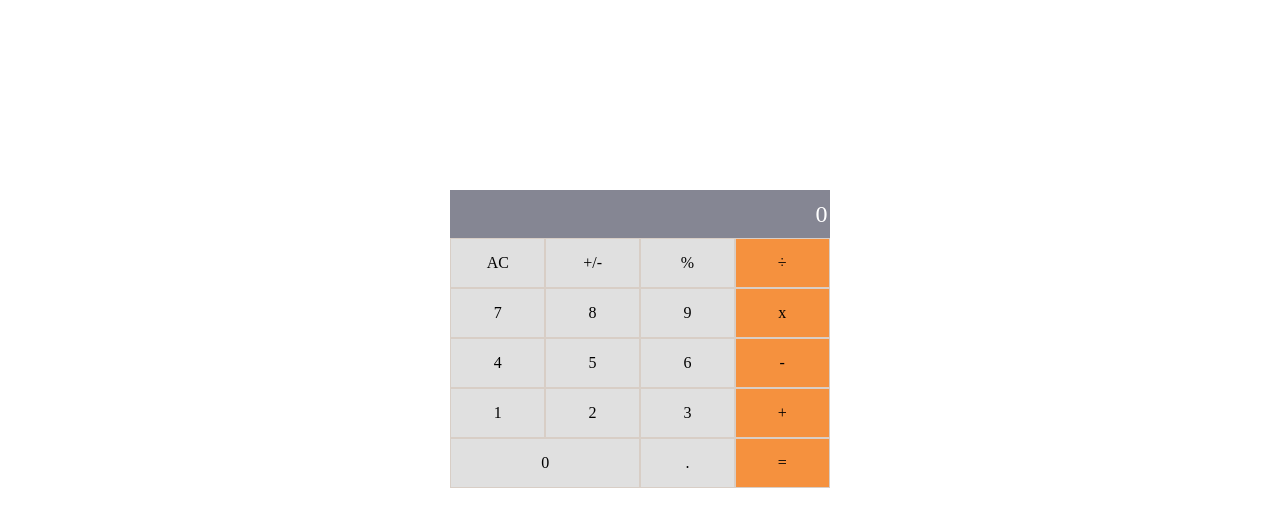
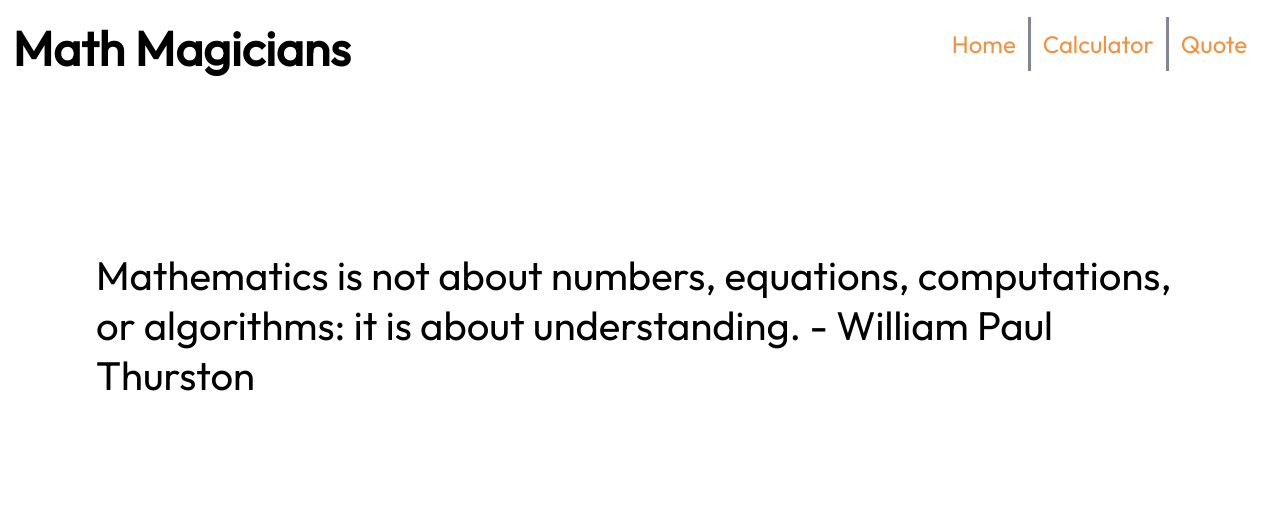
Before and after one commit to NataliaPoletaeva/math-magicians, a React (Create React App) app: page /quote in a window 1280 px wide. Shown: the top 526 px of the page. Built offline with nearby package versions, Linux system fonts and the light colour scheme.

Commit message:
Add all the components and basic styling

```diff
--- a/package.json
+++ b/package.json
@@ -9,6 +9,7 @@
     "big.js": "^6.1.1",
     "react": "^17.0.2",
     "react-dom": "^17.0.2",
+    "react-router-dom": "^6.2.1",
     "react-scripts": "5.0.0",
     "web-vitals": "^2.1.3"
   },
--- a/src/App.js
+++ b/src/App.js
@@ -1,15 +1,34 @@
 import React from 'react';
+import { Routes, Route } from 'react-router-dom';
 import Calculator from './components/Calculator';
+import Nav from './components/Nav';
+import Home from './components/Home';
+import Quote from './components/Quote';
 
-class App extends React.Component {
-  constructor(props) {
-    super(props);
-    this.state = {};
-  }
-
-  render() {
-    return <Calculator />;
-  }
-}
+const App = () => (
+  <>
+    <Nav />
+    <Routes>
+      <Route
+        path="/home"
+        element={(
+          <Home />
+        )}
+      />
+      <Route
+        path="/calculator"
+        element={(
+          <Calculator />
+        )}
+      />
+      <Route
+        path="/quote"
+        element={(
+          <Quote />
+        )}
+      />
+    </Routes>
+  </>
+);
 
 export default App;
--- a/src/components/Calculator.css
+++ b/src/components/Calculator.css
@@ -1,17 +1,90 @@
-main {
+@import url('https://fonts.googleapis.com/css2?family=Outfit:wght@300;400&display=swap');
+
+* {
+  margin: 0;
+  padding: 0;
+  font-family: 'Outfit', sans-serif;
+  font-style: normal;
+}
+
+a {
+  all: unset;
+  cursor: pointer;
+}
+
+h1 {
+  font-size: 3rem;
+  line-height: 4rem;
+  margin-top: 0.5rem;
+}
+
+header {
+  width: 98%;
+  display: flex;
+  justify-content: space-between;
+  align-items: center;
+  margin: 0.5rem auto;
+}
+
+.nav-menu {
+  list-style: none;
+  display: flex;
+  font-size: 1.5rem;
+  margin: 0 0.5rem;
+}
+
+.nav-menu > li {
+  color: #f5913e;
+  padding: 0.75rem;
+}
+
+.nav-menu > li:hover {
+  text-decoration: underline;
+  color: #f78325;
+}
+
+.nav-menu > li:nth-of-type(2n) {
+  border-right: 3px solid #858693;
+  border-left: 3px solid #858693;
+}
+
+h2 {
+  width: 98%;
+  font-size: 2.25rem;
+  margin: 1rem auto;
+}
+
+.calc-title {
+  font-weight: normal;
+}
+
+p {
+  width: 98%;
+  font-size: 1.15rem;
+  margin: 0.5rem auto;
+}
+
+.quote {
+  width: 85%;
+  margin: 7% auto;
+  padding: 5rem 0;
+  font-size: 2.5rem;
+}
+
+.calc {
   display: flex;
   flex-direction: column;
-  margin: 15% auto;
-  width: 30%;
+  margin: 5% auto;
+  width: 45%;
 }
 
 .output {
   text-align: right;
   background-color: #858693;
-  height: 3rem;
+  height: 4rem;
   color: #fff;
-  font-size: 1.5rem;
-  line-height: 3rem;
+  font-size: 3rem;
+  line-height: 4rem;
   padding-right: 2px;
 }
 
@@ -24,10 +97,12 @@ main {
 
 button {
   all: unset;
+  font-size: 2.5rem;
+  line-height: 4rem;
   background-color: #e0e0e0;
   border: 1px solid #d8cec6;
   text-align: center;
-  height: 3rem;
+  height: 4rem;
   cursor: pointer;
 }
 
--- a/src/components/Calculator.js
+++ b/src/components/Calculator.js
@@ -14,6 +14,8 @@ const Calculator = () => {
 
   return (
     <main>
+      <h2 className="calc-title">Let&apos;s do some math!</h2>
+      <div className="calc">
         <div className="output">
           {state.total}
           {state.operation}
@@ -40,6 +42,7 @@ const Calculator = () => {
           <button type="button" onClick={clickEvent}>.</button>
           <button type="button" className="orange" onClick={clickEvent}>=</button>
         </div>
+      </div>
     </main>
   );
 };
--- /dev/null
+++ b/src/components/Home.js
@@ -0,0 +1,51 @@
+import React from 'react';
+import './Calculator.css';
+
+const Home = () => (
+  <div>
+    <h2>Welcome to our page!</h2>
+    <p>
+      Lorem ipsum dolor sit amet, consectetur
+      adipiscing elit, sed do eiusmod tempor incididunt
+      ut labore et dolore magna aliqua.
+      Faucibus scelerisque eleifend donec pretium
+      vulputate sapien nec sagittis aliquam.
+      Eu volutpat odio facilisis mauris sit.
+      Lorem ipsum dolor sit amet consectetur adipiscing.
+      Nisl purus in mollis nunc sed id semper risus in.
+      Volutpat maecenas volutpat blandit
+      aliquam etiam erat velit scelerisque.
+      Nunc lobortis mattis aliquam faucibus purus in.
+      Leo vel orci porta non pulvinar neque.
+      Commodo elit at imperdiet dui. Nisi vitae suscipit
+      tellus mauris. Tempus urna et pharetra pharetra massa.
+      Vitae semper quis lectus nulla at volutpat.
+      Et ligula ullamcorper malesuada proin libero nunc consequat.
+      Odio facilisis mauris sit amet massa
+      vitae tortor condimentum lacinia.
+      Nibh sed pulvinar proin gravida hendrerit lectus a.
+    </p>
+    <p>
+      Viverra justo nec ultrices dui sapien eget mi proin.
+      Hendrerit gravida rutrum quisque non tellus orci.
+      Sit amet facilisis magna etiam tempor.
+      Diam vulputate ut pharetra sit amet.
+      Molestie at elementum eu facilisis.
+      Libero id faucibus nisl tincidunt eget nullam non.
+      Amet justo donec enim diam vulputate ut pharetra.
+      Dolor sed viverra ipsum nunc aliquet bibendum enim facilisis.
+      Magnis dis parturient montes nascetur ridiculus
+      mus mauris vitae ultricies.
+      Justo eget magna fermentum iaculis eu non diam phasellus.
+      Imperdiet sed euismod nisi porta lorem mollis aliquam.
+      Nulla pharetra diam sit amet nisl suscipit.
+      Viverra ipsum nunc aliquet bibendum. Diam in arcu cursus euismod.
+      Feugiat scelerisque varius morbi
+      enim nunc faucibus.
+      Ullamcorper velit sed ullamcorper morbi tincidunt ornare.
+      Ornare quam viverra orci sagittis eu volutpat odio.
+    </p>
+  </div>
+);
+
+export default Home;
--- /dev/null
+++ b/src/components/Nav.js
@@ -0,0 +1,42 @@
+import React from 'react';
+import './Calculator.css';
+import { NavLink } from 'react-router-dom';
+
+const Nav = () => {
+  const links = [
+    {
+      id: 1,
+      path: '/home',
+      title: 'Home',
+    },
+    {
+      id: 2,
+      path: '/calculator',
+      title: 'Calculator',
+    },
+    {
+      id: 3,
+      path: '/quote',
+      title: 'Quote',
+    },
+  ];
+
+  return (
+    <header>
+      <h1>Math Magicians</h1>
+      <nav>
+        <ul className="nav-menu">
+          {
+                        links.map((link) => (
+                          <li key={link.id}>
+                            <NavLink to={link.path}>{link.title}</NavLink>
+                          </li>
+                        ))
+                    }
+        </ul>
+      </nav>
+    </header>
+  );
+};
+
+export default Nav;
--- /dev/null
+++ b/src/components/Quote.js
@@ -0,0 +1,13 @@
+import React from 'react';
+import './Calculator.css';
+
+const Quote = () => (
+  <div>
+    <p className="quote">
+      Mathematics is not about numbers, equations, computations, or algorithms:
+      it is about understanding. - William Paul Thurston
+    </p>
+  </div>
+);
+
+export default Quote;
--- a/src/index.js
+++ b/src/index.js
@@ -1,16 +1,13 @@
 import React from 'react';
 import ReactDOM from 'react-dom';
+import { BrowserRouter as Router } from 'react-router-dom';
 import App from './App';
-import reportWebVitals from './reportWebVitals';
 
 ReactDOM.render(
   <React.StrictMode>
-    <App />
+    <Router>
+      <App />
+    </Router>
   </React.StrictMode>,
   document.getElementById('root'),
 );
-
-// If you want to start measuring performance in your app, pass a function
-// to log results (for example: reportWebVitals(console.log))
-// or send to an analytics endpoint. Learn more: https://bit.ly/CRA-vitals
-reportWebVitals();
```
Also changed, not shown: 1 other file (tests, documents, lock files or other folders). Lines whose indentation alone changed are shown as unchanged.
